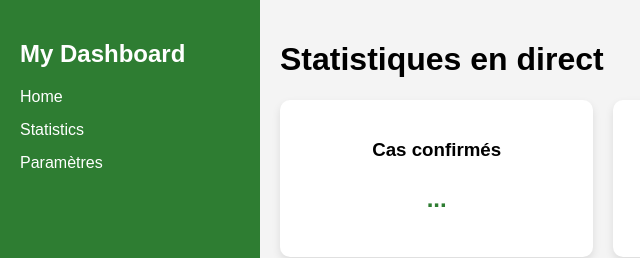
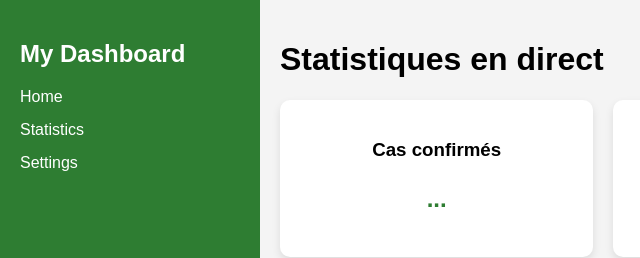
Before and after one commit to Randa-Lakab/Pandemic-Dashboard, a plain HTML site: page index.html in a window 1280 px wide. Shown: the top 258 px of the page, 0-640 px from the left. Drawn offline with nearby package versions, Linux system fonts and the light colour scheme; no server answers.

Commit message:
Update index.html

```diff
--- a/index.html
+++ b/index.html
@@ -13,7 +13,7 @@
       <ul>
         <li><a href="#">Home</a></li>
         <li><a href="#">Statistics</a></li>
-        <li><a href="#">Paramètres</a></li>
+        <li><a href="#">Settings</a></li>
       </ul>
     </nav>
   </aside>
```
